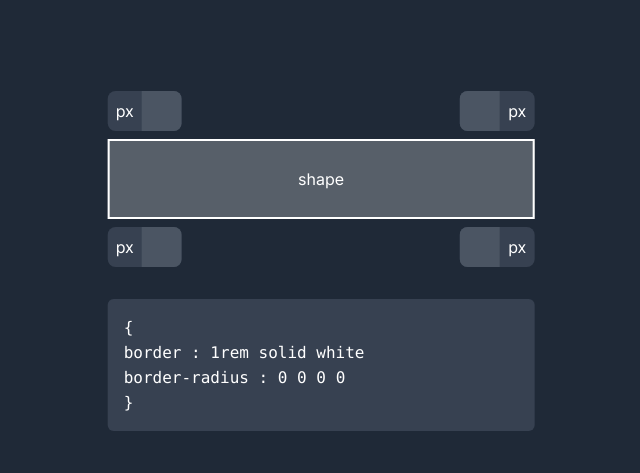
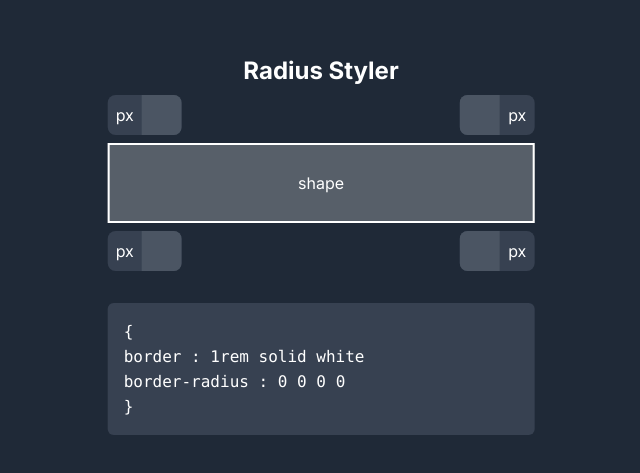
Before and after one commit to HabibBehdarvandiDev/Radius-Styler, a Next.js app: page / in a window 1280 px wide. Shown: the part 131-604 px from the top of the page, without its empty margins (319-959 px from the left). Built offline with nearby package versions, Linux system fonts and the light colour scheme.

Commit message:
Final v.1

```diff
--- a/app/page.tsx
+++ b/app/page.tsx
@@ -45,6 +45,9 @@ export default function Home() {
       <section
         className="absolute top-1/2 left-1/2 -translate-x-1/2 -translate-y-1/2 bg-transparent flex flex-col w-4/5 lg:w-6/12 xl:w-4/12"
       >
+
+        <h1 className="self-center text-2xl text-white font-bold -mt-6">Radius Styler</h1>
+
         <div className="flex justify-between align-middle">
           <div className="input-wrapper bg-gray-700 w-fit overflow-hidden rounded-lg my-2">
             <span className="px-2 text-white">px</span>
```
